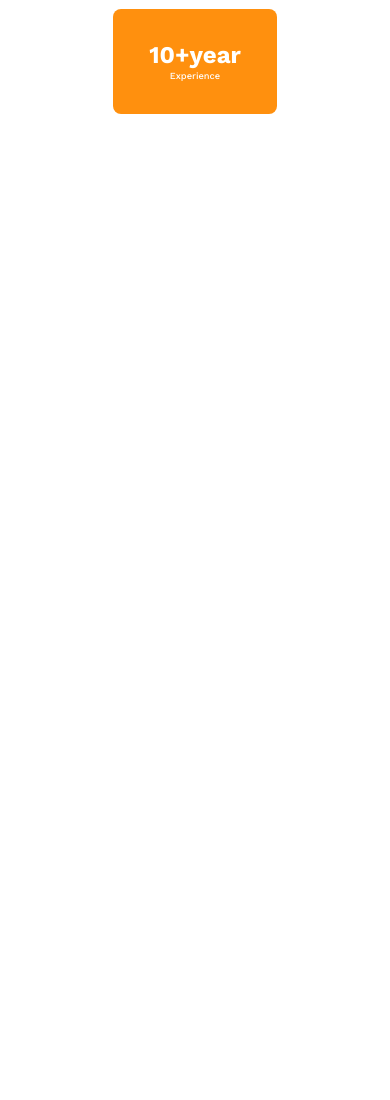
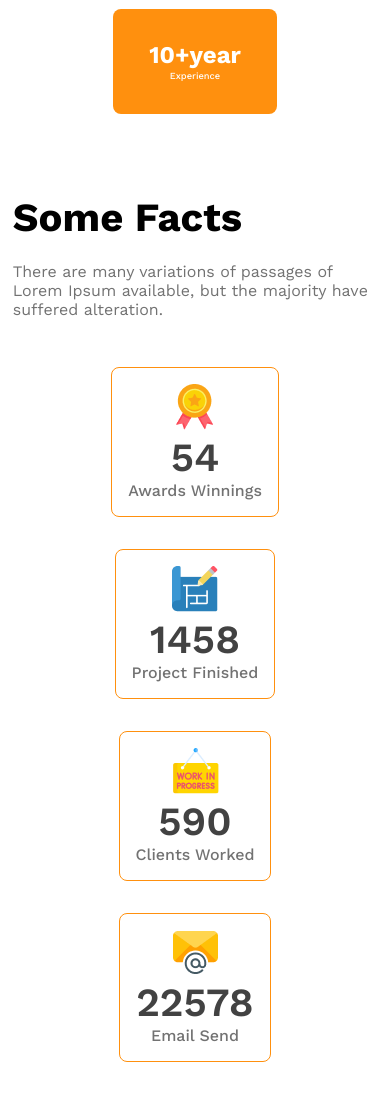
Before and after one commit to shorot-chicham/g3-architects, a plain HTML site: page index.html in a window 390 px wide. Shown: the part 2913-4013 px from the top of the page. Before the commit the page ends 3107 px from the top, so only its background shows below. Drawn offline with nearby package versions, Linux system fonts and the light colour scheme.

Commit message:
responsive some facts container for mobile and tablet devices

```diff
--- a/CSS/styles.css
+++ b/CSS/styles.css
@@ -219,7 +219,50 @@ ul li>a {
     bottom: 4.5rem;
 }
 
+/* some facts container styles  */
 
+.some-facts-container{
+    margin-bottom: 3rem;
+}
+
+.some-facts-content > h1{
+    font-size: 2.5rem;
+    font-weight: 700;
+    margin-bottom: 1.3rem;
+}
+
+.facts-items-container{
+    display: flex;
+    justify-content: center;
+    align-items: center;
+    gap: 2rem;
+    margin-top: 3rem;
+}
+
+.fact-item > h2{
+    font-size: 2.5rem;
+    font-weight: 600;
+    color: #424242;
+}
+
+.fact-item > p{
+    font-size: 1rem;
+    font-weight: 500;
+    color: #727272;
+}
+
+.fact-item{
+    border: 1px solid #FF900E;
+    text-align: center;
+    padding: 1rem;
+    border-radius: 8px;
+    transform-box: rotate(90deg);
+}
+
+.fact-item:hover{
+    cursor: pointer;
+    border: 1px solid #ac6009;
+}
 
 
 /* Responsive styles  */
@@ -272,6 +315,13 @@ ul li>a {
         margin-left: 0;
     }
 
+    /* some facts container styles  */
+
+    .facts-items-container{
+        flex-direction: column;
+    }
+
+
 }
 
 
--- a/index.html
+++ b/index.html
@@ -82,6 +82,37 @@
                 </div>
             </div>
         </section>
+
+        <!-- some facts section  -->
+
+        <section class="some-facts-container space">
+            <div class="some-facts-content">
+                <h1>Some Facts</h1>
+                <p class="primary-text">There are many variations of passages of Lorem Ipsum available, but the majority have suffered alteration.</p>
+            </div>
+            <div class="facts-items-container">
+                <div class="fact-item">
+                    <img src="images/icons/ribon.png" alt="just a medal image.">
+                    <h2>54</h2>
+                    <p>Awards Winnings</p>
+                </div>
+                <div class="fact-item">
+                    <img src="images/icons/projects.png" alt="it's just projects icon.">
+                    <h2>1458</h2>
+                    <p>Project Finished</p>
+                </div>
+                <div class="fact-item">
+                    <img src="images/icons/customers.png" alt="it's just a customers icon">
+                    <h2>590</h2>
+                    <p>Clients Worked</p>
+                </div>
+                <div class="fact-item">
+                    <img src="images/icons/email.png" alt="it's just email icon.">
+                    <h2>22578</h2>
+                    <p>Email Send</p>
+                </div>
+            </div>
+        </section>
     </main>
     <footer>
 
```
